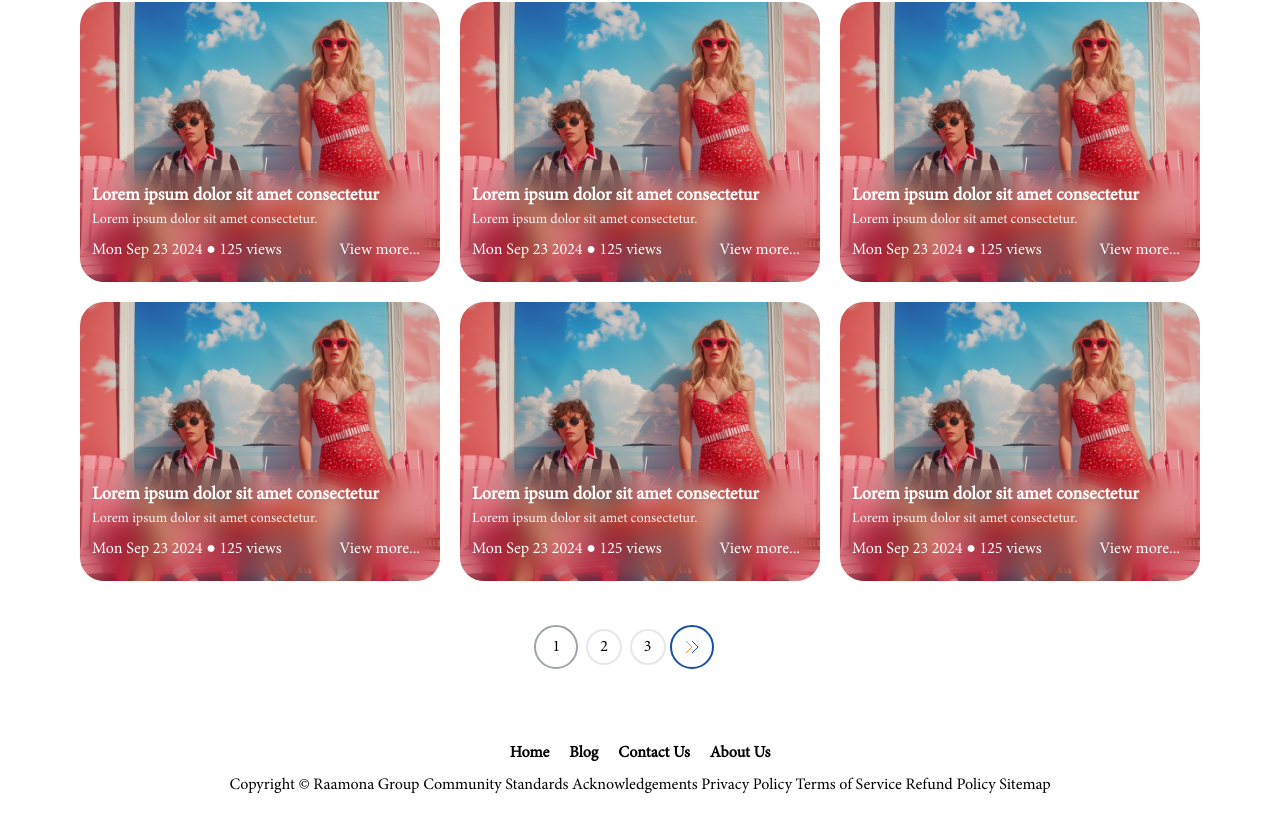
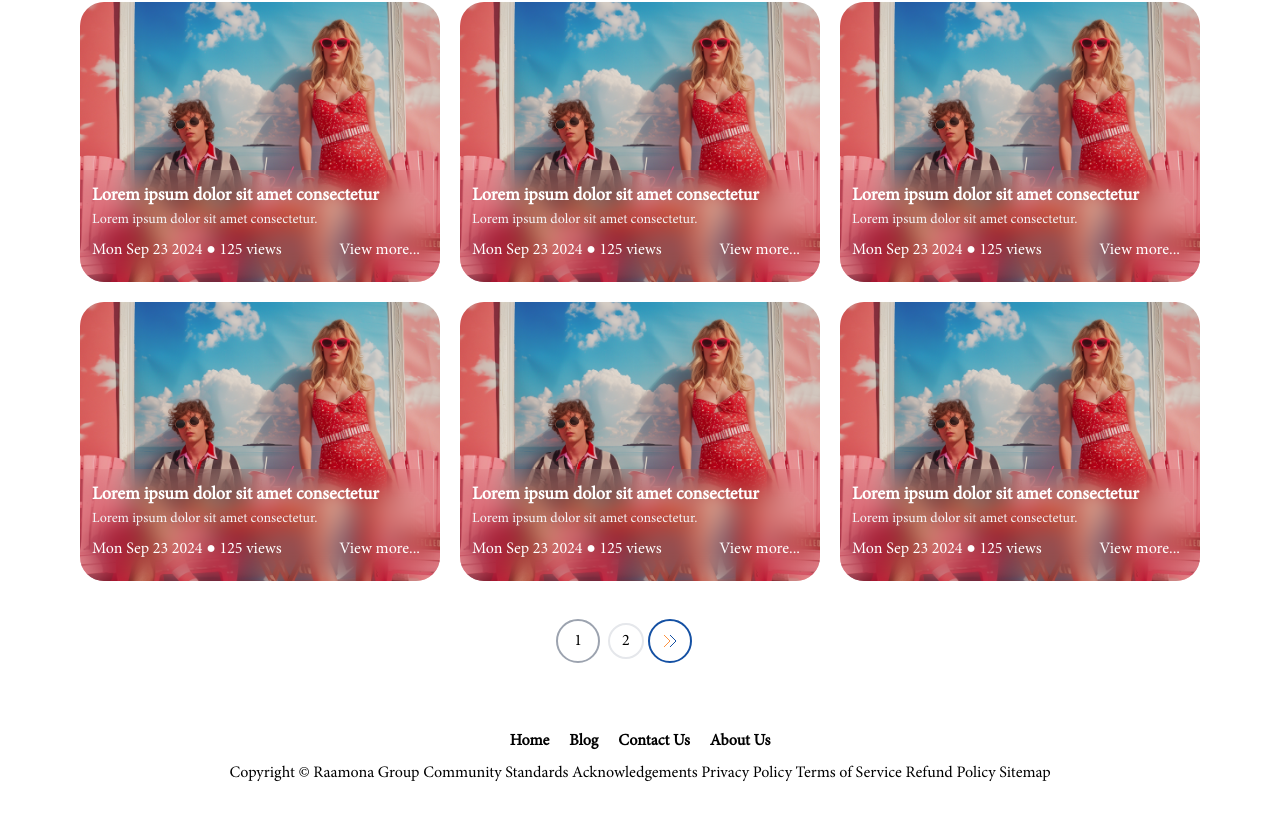
Before and after one commit to zahra-hsb/raamona-parallax, a Next.js app: page /blog in a window 1280 px wide. Shown: the part 1762-2593 px from the top of the page. Built offline with nearby package versions, Linux system fonts and the light colour scheme.

Commit message:
blog pagination bug fixed

```diff
--- a/src/components/blogComponents/BlogPagination/index.jsx
+++ b/src/components/blogComponents/BlogPagination/index.jsx
@@ -4,7 +4,7 @@ import blog from '../../../../public/images/blog/Property 1=Default.png';
 import DateAndViews from "@/components/globalComponents/DateAndViews";
 import { useEffect, useState } from "react";
 import Button from "@/components/globalComponents/Button";
-import next from '../../../../public/icons/Expand_right_double_light.svg'
+import next from '../../../../public/icons/Expand_right_double_light.svg';
 
 const BlogPagination = () => {
     const postsPerPage = 6;
@@ -14,7 +14,6 @@ const BlogPagination = () => {
     useEffect(() => {
         const now = new Date();
         const t = now.toDateString();
-        console.log(t);
         setDate(t);
     }, []);
 
@@ -37,6 +36,24 @@ const BlogPagination = () => {
         { image: blog, title: 'Lorem ipsum dolor sit amet consectetur', text: 'Lorem ipsum dolor sit amet consectetur.', date: date },
         { image: blog, title: 'Lorem ipsum dolor sit amet consectetur', text: 'Lorem ipsum dolor sit amet consectetur.', date: date },
         { image: blog, title: 'Lorem ipsum dolor sit amet consectetur', text: 'Lorem ipsum dolor sit amet consectetur.', date: date },
+        { image: blog, title: 'Lorem ipsum dolor sit amet consectetur', text: 'Lorem ipsum dolor sit amet consectetur.', date: date },
+        { image: blog, title: 'Lorem ipsum dolor sit amet consectetur', text: 'Lorem ipsum dolor sit amet consectetur.', date: date },
+        { image: blog, title: 'Lorem ipsum dolor sit amet consectetur', text: 'Lorem ipsum dolor sit amet consectetur.', date: date },
+        { image: blog, title: 'Lorem ipsum dolor sit amet consectetur', text: 'Lorem ipsum dolor sit amet consectetur.', date: date },
+        { image: blog, title: 'Lorem ipsum dolor sit amet consectetur', text: 'Lorem ipsum dolor sit amet consectetur.', date: date },
+        { image: blog, title: 'Lorem ipsum dolor sit amet consectetur', text: 'Lorem ipsum dolor sit amet consectetur.', date: date },
+        { image: blog, title: 'Lorem ipsum dolor sit amet consectetur', text: 'Lorem ipsum dolor sit amet consectetur.', date: date },
+        { image: blog, title: 'Lorem ipsum dolor sit amet consectetur', text: 'Lorem ipsum dolor sit amet consectetur.', date: date },
+        { image: blog, title: 'Lorem ipsum dolor sit amet consectetur', text: 'Lorem ipsum dolor sit amet consectetur.', date: date },
+        { image: blog, title: 'Lorem ipsum dolor sit amet consectetur', text: 'Lorem ipsum dolor sit amet consectetur.', date: date },
+        { image: blog, title: 'Lorem ipsum dolor sit amet consectetur', text: 'Lorem ipsum dolor sit amet consectetur.', date: date },
+        { image: blog, title: 'Lorem ipsum dolor sit amet consectetur', text: 'Lorem ipsum dolor sit amet consectetur.', date: date },
+        { image: blog, title: 'Lorem ipsum dolor sit amet consectetur', text: 'Lorem ipsum dolor sit amet consectetur.', date: date },
+        { image: blog, title: 'Lorem ipsum dolor sit amet consectetur', text: 'Lorem ipsum dolor sit amet consectetur.', date: date },
+        { image: blog, title: 'Lorem ipsum dolor sit amet consectetur', text: 'Lorem ipsum dolor sit amet consectetur.', date: date },
+        { image: blog, title: 'Lorem ipsum dolor sit amet consectetur', text: 'Lorem ipsum dolor sit amet consectetur.', date: date },
+        { image: blog, title: 'Lorem ipsum dolor sit amet consectetur', text: 'Lorem ipsum dolor sit amet consectetur.', date: date },
+
     ];
 
     const totalPages = Math.ceil(array.length / postsPerPage);
@@ -55,6 +72,26 @@ const BlogPagination = () => {
         if (currentPage > 1) {
             setCurrentPage(currentPage - 1);
         }
+    };
+
+    const renderPaginationButtons = () => {
+        const buttons = [];
+        const startPage = Math.max(1, currentPage - 1);
+        const endPage = Math.min(totalPages, currentPage + 1);
+
+        for (let i = startPage; i <= endPage; i++) {
+            buttons.push(
+                <button
+                    key={i}
+                    onClick={() => setCurrentPage(i)}
+                    className={`border rounded ${currentPage !== i ? 'rounded-full px-3 py-1 border-2' : 'border-gray-400 rounded-full px-4 border-2 py-2'} transition-all duration-300 m-1`}
+                >
+                    {i}
+                </button>
+            );
+        }
+
+        return buttons;
     };
 
     return (
@@ -76,7 +113,7 @@ const BlogPagination = () => {
                     <div>There are no blogs here...</div>
                 )}
             </section>
-            <div className="flex justify-center items-center px-20 py-5">
+            <div className="flex justify-center items-center px-20 py-5 h-20">
                 <button
                     onClick={handlePrevPage}
                     disabled={currentPage === 1}
@@ -85,14 +122,7 @@ const BlogPagination = () => {
                 </button>
 
                 <span className={` ${currentPage === 1 ? `-translate-x-10` : ``} transition-all duration-300`}>
-                    {Array.from({ length: totalPages }, (_, index) => (
-                    <button
-                        key={index}
-                        onClick={() => setCurrentPage(index + 1)}
-                        className={`border rounded ${currentPage !== index + 1 ? 'rounded-full px-3 py-1 border-2 ' : 'border-gray-400 rounded-full px-4 border-2 py-2'} transition-all duration-300 m-1 ${currentPage > 2 }`}>
-                        {index + 1}
-                    </button>
-                ))}
+                    {renderPaginationButtons()}
                 </span>
 
                 <button
```
